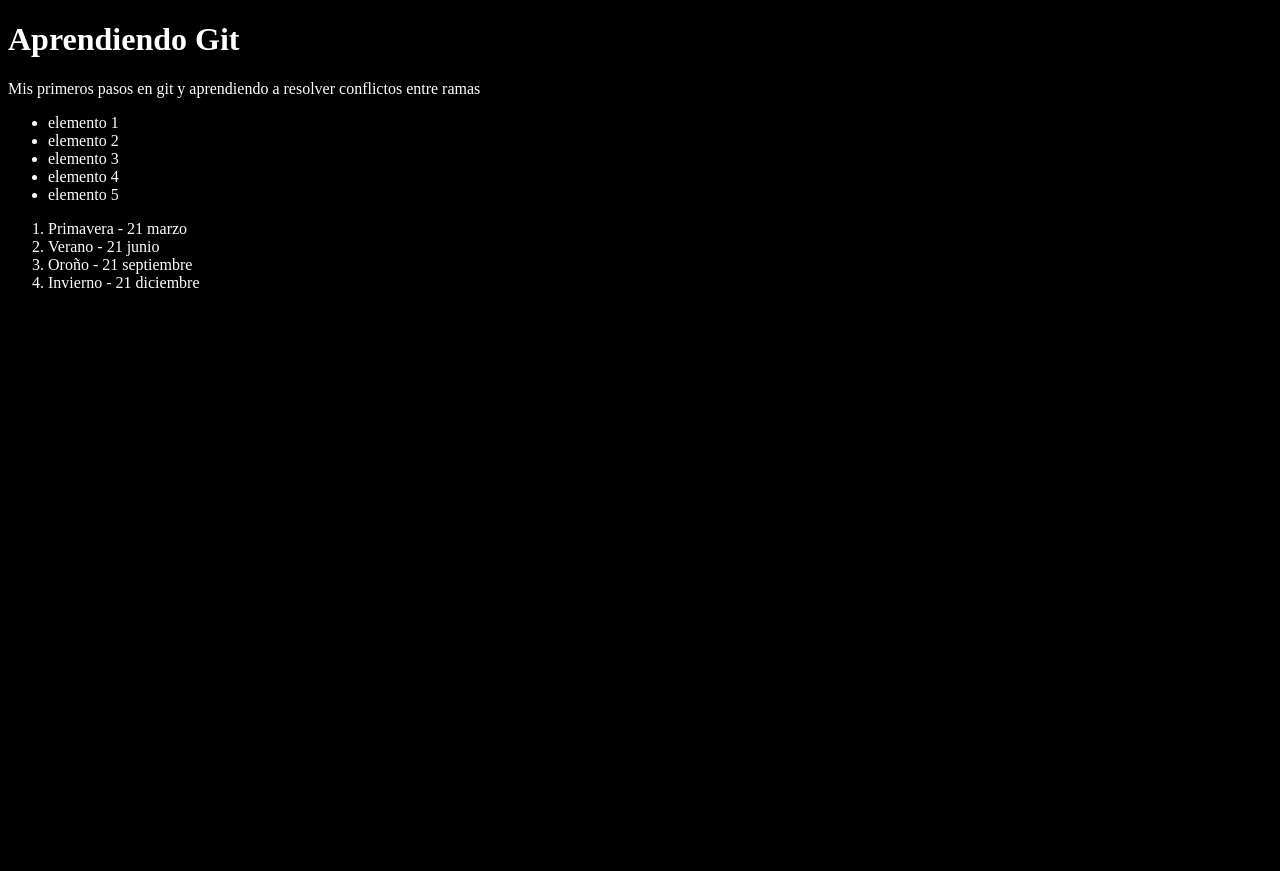
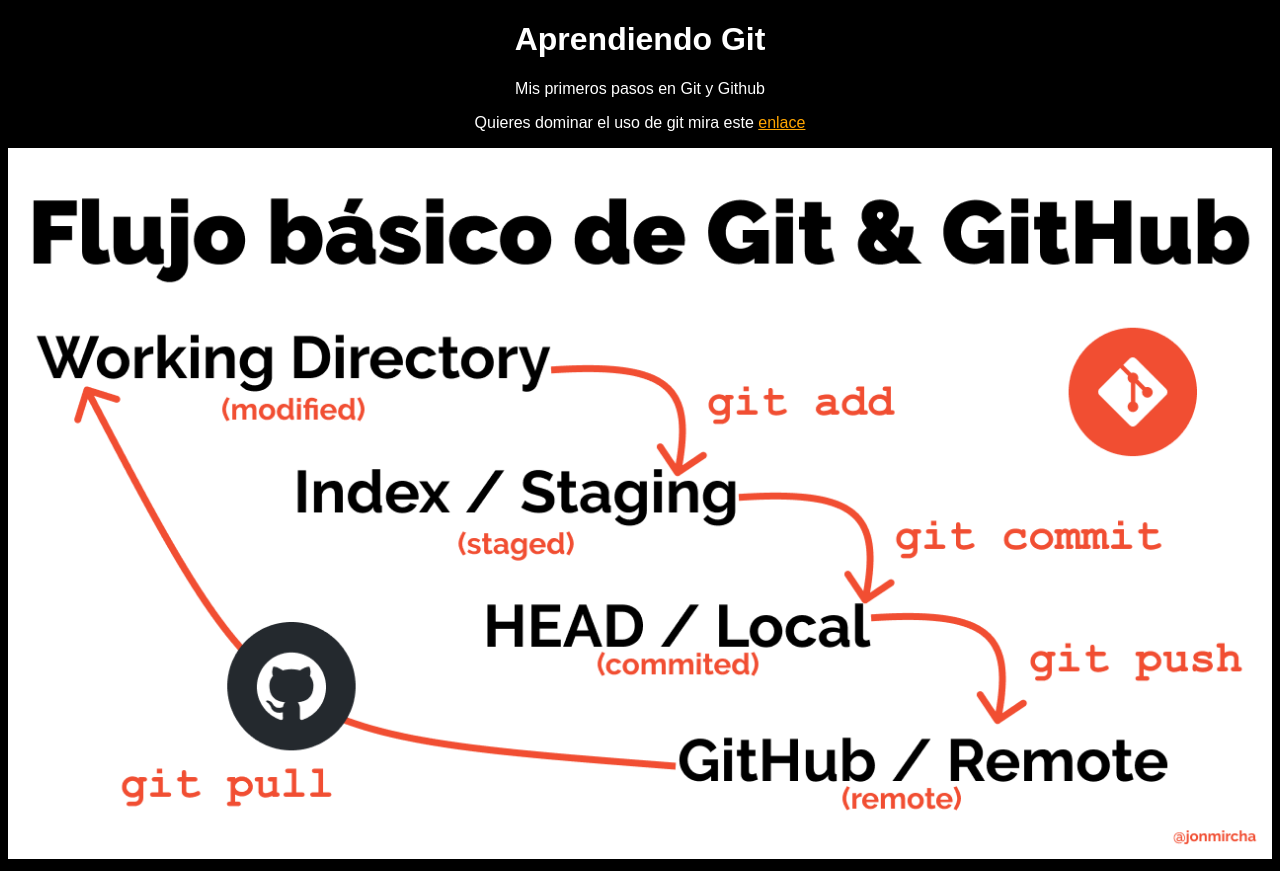
Before and after one commit to arturo-dm/colaboracion-curso-github, a plain HTML site: page index.html in a window 1280 px wide. Before the commit the page ends 800 px from the top, so only its background shows below. Drawn offline with Linux system fonts and the light colour scheme.

Commit message:
Agregando imagen de flujo grid y poniendo chulo index.html

```diff
--- a/index.html
+++ b/index.html
@@ -7,21 +7,10 @@
     <title>Aprendiendo Git</title>
 
     <h1>Aprendiendo Git</h1>
-    <p>Mis primeros pasos en git y aprendiendo a resolver conflictos entre ramas </p>
-    <ul>
-      <li>elemento 1</li>
-      <li>elemento 2</li>
-      <li>elemento 3</li>
-      <li>elemento 4</li>
-      <li>elemento 5</li>
-    </ul>
+    <p>Mis primeros pasos en Git y Github </p>
 
-    <ol>
-      <li>Primavera - 21 marzo</li>
-      <li>Verano - 21 junio</li>
-      <li>Oroño - 21 septiembre</li>
-      <li>Invierno - 21 diciembre</li>
-    </ol>
+    <p>Quieres dominar el uso de git mira este <a href="https://jonmircha.com/git" target="_blank">enlace</a></p>
+    <img src="git-flow.png" alt="flujo basico de git">
     <script src="index.js"></script>
   </body>
 </html>
--- a/style.css
+++ b/style.css
@@ -1,4 +1,15 @@
 html {
   background-color: #000;
   color: #fff;
+  font-family: sans-serif;
+  text-align: center;
 }
+img {
+  max-width: 100%;
+}
+a {
+  color: orange;
+}
+a:hover {
+  color: orangered;
+}
```
Also changed, not shown: git-flow.png (added).
